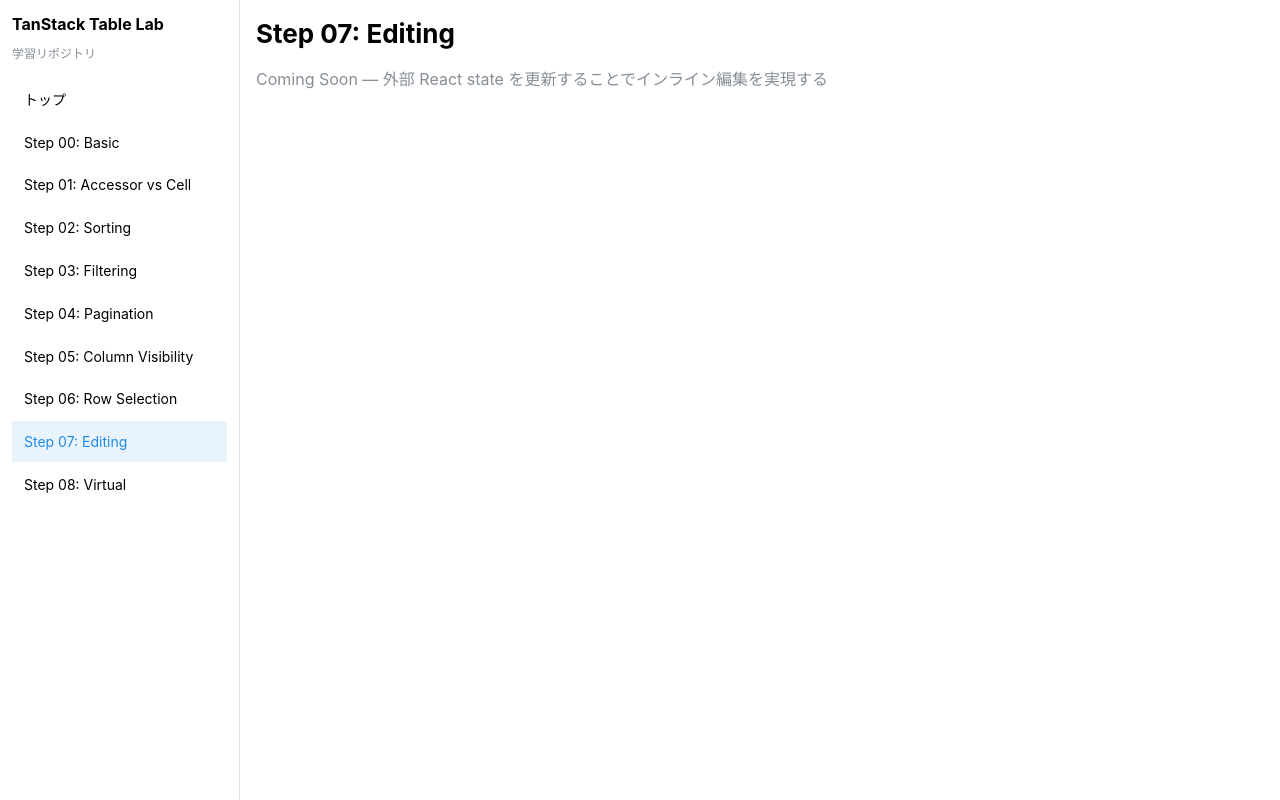
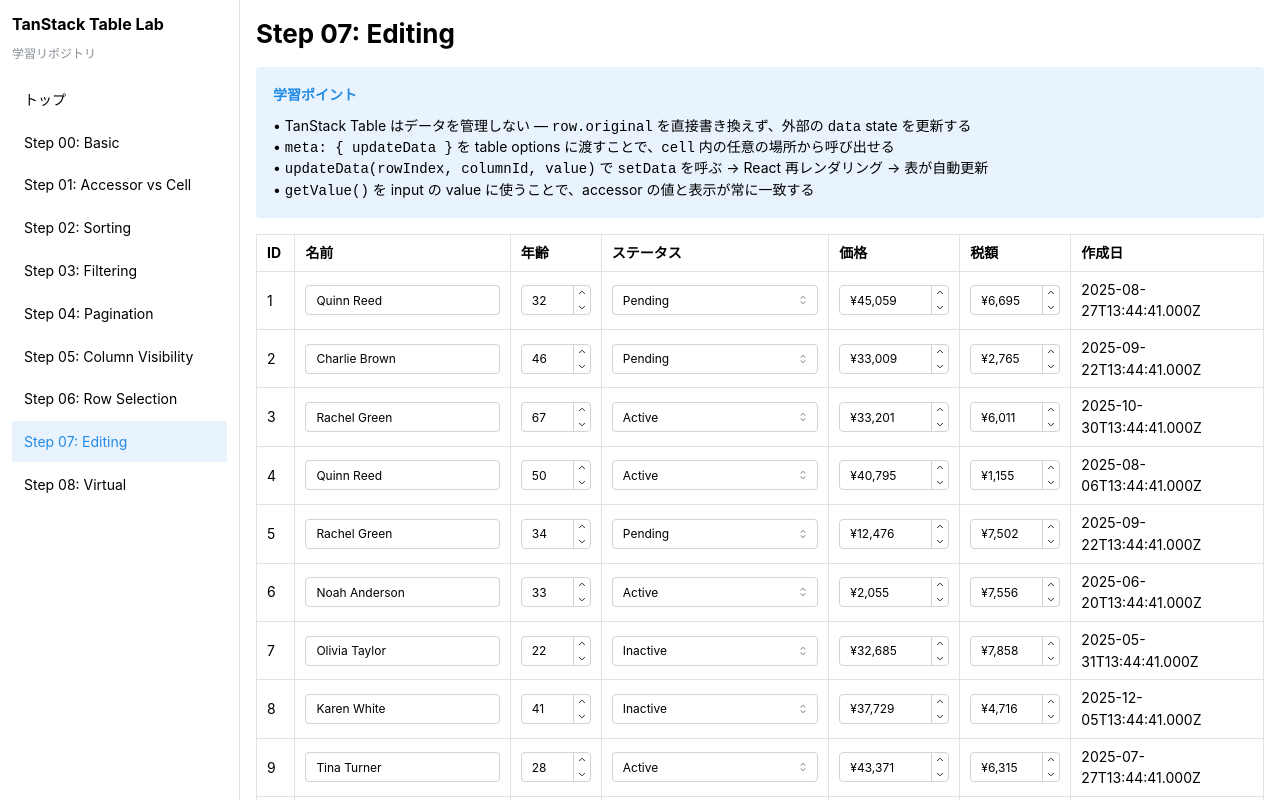
Before and after one commit to shimpei1494/tanstack-table-lab, a React (Vite) app: page /step/07 in a window 1280 px wide. Shown: the top 800 px of the page. Built offline with nearby package versions, Linux system fonts and the light colour scheme.

Commit message:
step07実装

```diff
--- a/src/features/step07-editing/Step07Editing.tsx
+++ b/src/features/step07-editing/Step07Editing.tsx
@@ -1,12 +1,171 @@
-import { Stack, Text, Title } from "@mantine/core";
+import {
+	Alert,
+	NumberInput,
+	Select,
+	Stack,
+	Text,
+	TextInput,
+	Title,
+} from "@mantine/core";
+import type { ColumnDef, RowData } from "@tanstack/react-table";
+import { getCoreRowModel, useReactTable } from "@tanstack/react-table";
+import { useMemo, useState } from "react";
+import { DataTable } from "../../components/DataTable/DataTable";
+import { DebugPanel } from "../../components/DebugPanel/DebugPanel";
+import { makeData } from "../../data/makeData";
+import type { Person, Status } from "../../data/types";
+
+// TanStack Table の meta 型を拡張（updateData を型安全に使えるようにする）
+declare module "@tanstack/react-table" {
+	interface TableMeta<TData extends RowData> {
+		updateData: (rowIndex: number, columnId: string, value: unknown) => void;
+	}
+}
+
+const STATUS_OPTIONS: { value: Status; label: string }[] = [
+	{ value: "active", label: "Active" },
+	{ value: "inactive", label: "Inactive" },
+	{ value: "pending", label: "Pending" },
+];
 
 export function Step07Editing() {
+	const [data, setData] = useState<Person[]>(() => makeData(20));
+
+	// rowIndex と columnId を指定して data state を更新する関数
+	// table の meta として渡すことで cell 内から呼び出せる
+	function updateData(rowIndex: number, columnId: string, value: unknown) {
+		setData((prev) =>
+			prev.map((row, index) =>
+				index === rowIndex ? { ...row, [columnId]: value } : row,
+			),
+		);
+	}
+
+	const columns = useMemo<ColumnDef<Person>[]>(
+		() => [
+			{ accessorKey: "id", header: "ID", enableEditing: false },
+			{
+				accessorKey: "name",
+				header: "名前",
+				cell: ({ getValue, row, column, table }) => (
+					<TextInput
+						value={getValue() as string}
+						onChange={(e) =>
+							table.options.meta?.updateData(
+								row.index,
+								column.id,
+								e.currentTarget.value,
+							)
+						}
+						size="xs"
+						styles={{ input: { minWidth: 120 } }}
+					/>
+				),
+			},
+			{
+				accessorKey: "age",
+				header: "年齢",
+				cell: ({ getValue, row, column, table }) => (
+					<NumberInput
+						value={getValue() as number}
+						onChange={(value) =>
+							table.options.meta?.updateData(row.index, column.id, value)
+						}
+						size="xs"
+						min={0}
+						max={120}
+						styles={{ input: { width: 70 } }}
+					/>
+				),
+			},
+			{
+				accessorKey: "status",
+				header: "ステータス",
+				cell: ({ getValue, row, column, table }) => (
+					<Select
+						value={getValue() as string}
+						onChange={(value) =>
+							table.options.meta?.updateData(row.index, column.id, value)
+						}
+						data={STATUS_OPTIONS}
+						size="xs"
+						styles={{ input: { minWidth: 110 } }}
+					/>
+				),
+			},
+			{
+				accessorKey: "price",
+				header: "価格",
+				cell: ({ getValue, row, column, table }) => (
+					<NumberInput
+						value={getValue() as number}
+						onChange={(value) =>
+							table.options.meta?.updateData(row.index, column.id, value)
+						}
+						size="xs"
+						min={0}
+						prefix="¥"
+						thousandSeparator=","
+						styles={{ input: { width: 110 } }}
+					/>
+				),
+			},
+			{
+				accessorKey: "tax",
+				header: "税額",
+				cell: ({ getValue, row, column, table }) => (
+					<NumberInput
+						value={getValue() as number}
+						onChange={(value) =>
+							table.options.meta?.updateData(row.index, column.id, value)
+						}
+						size="xs"
+						min={0}
+						prefix="¥"
+						thousandSeparator=","
+						styles={{ input: { width: 90 } }}
+					/>
+				),
+			},
+			{ accessorKey: "createdAt", header: "作成日" },
+		],
+		[],
+	);
+
+	const table = useReactTable({
+		data,
+		columns,
+		getCoreRowModel: getCoreRowModel(),
+		meta: { updateData },
+	});
+
 	return (
 		<Stack gap="md">
 			<Title order={2}>Step 07: Editing</Title>
-			<Text c="dimmed">
-				Coming Soon — 外部 React state を更新することでインライン編集を実現する
-			</Text>
+
+			<Alert title="学習ポイント" color="blue" variant="light">
+				<Text size="sm">
+					• TanStack Table はデータを管理しない — <code>row.original</code>{" "}
+					を直接書き換えず、外部の <code>data</code> state を更新する
+				</Text>
+				<Text size="sm">
+					• <code>meta: {"{ updateData }"}</code> を table options
+					に渡すことで、
+					<code>cell</code> 内の任意の場所から呼び出せる
+				</Text>
+				<Text size="sm">
+					• <code>updateData(rowIndex, columnId, value)</code> で{" "}
+					<code>setData</code> を呼ぶ → React 再レンダリング → 表が自動更新
+				</Text>
+				<Text size="sm">
+					• <code>getValue()</code> を input の value に使うことで、accessor
+					の値と表示が常に一致する
+				</Text>
+			</Alert>
+
+			<DataTable table={table} withBorders />
+
+			<DebugPanel table={table} />
 		</Stack>
 	);
 }
```
Also changed, not shown: plan/progress.md (+2 -2 lines).
